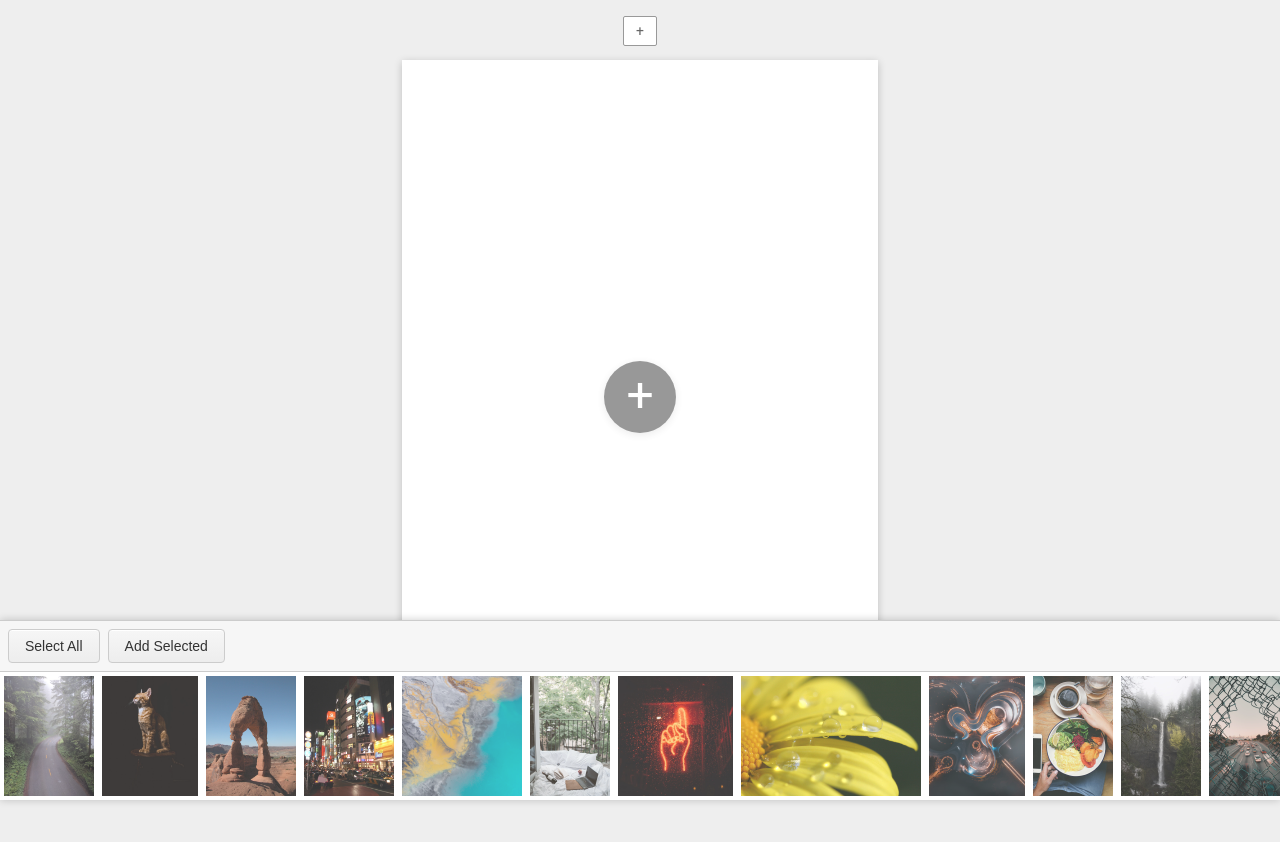
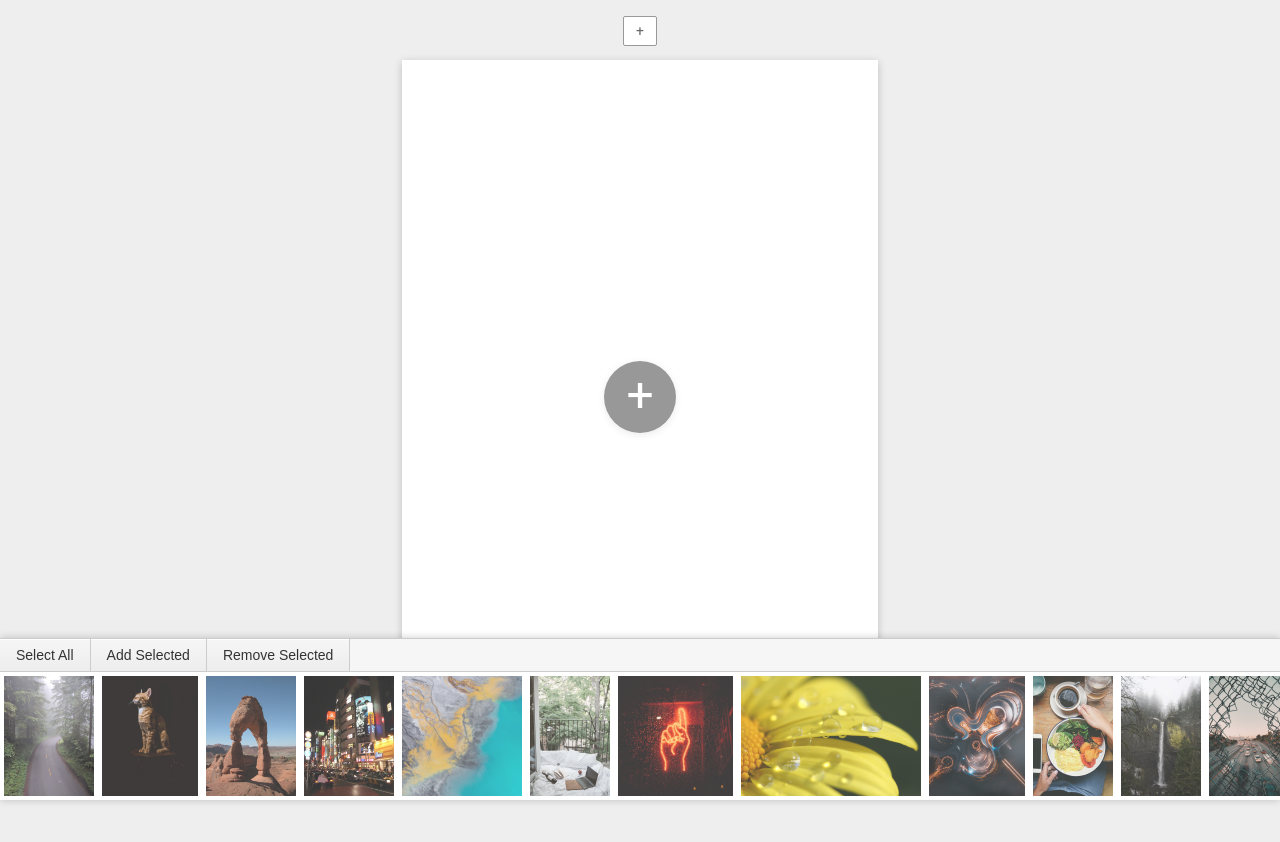
Before and after one commit to oWeRQ/quick-book, a Vue app: page / in a window 1280 px wide. Shown: the top 842 px of the page. Before the commit the page ends 800 px from the top, so only its background shows below. Built offline with nearby package versions, Linux system fonts and the light colour scheme.

Commit message:
update buffer

```diff
--- a/src/components/ImagesBuffer.vue
+++ b/src/components/ImagesBuffer.vue
@@ -3,6 +3,7 @@
     <div class="actions">
       <button @click="selectAll">Select All</button>
       <button @click="add">Add Selected</button>
+      <button @click="remove">Remove Selected</button>
     </div>
     <div class="list">
       <img v-for="image in images" :key="image.src" :src="image.src" @click="select(image)" :class="{image: true, selected: value.includes(image)}">
@@ -46,6 +47,14 @@
         })).sort(() => Math.random() - 0.5),
       };
     },
+    watch: {
+      value(newValue, oldValue) {
+        const added = newValue.filter((im) => !this.images.includes(im));
+        const removed = oldValue.filter((im) => !newValue.includes(im));
+
+        this.images = this.images.filter((im) => !removed.includes(im)).concat(added);
+      },
+    },
     methods: {
       selectAll() {
         if (this.images.length === this.value.length) {
@@ -64,6 +73,10 @@
       add() {
         this.images = this.images.filter((im) => !this.value.includes(im));
         this.$emit('add', this.value);
+        this.$emit('input', []);
+      },
+      remove() {
+        this.images = this.images.filter((im) => !this.value.includes(im));
       },
     },
   }
@@ -80,17 +93,16 @@
     box-shadow: 0 0 8px rgba(0, 0, 0, .2);
   }
   .actions {
-    padding: 8px;
+    display: flex;
     border-bottom: 1px solid #ccc;
   }
   .actions button {
-    margin-right: 8px;
     padding: 8px 16px;
     font-size: 14px;
     color: #333;
     background: linear-gradient(to bottom, #f6f6f6, #ededed);
-    border: 1px solid #ccc;
-    border-radius: 4px;
+    border: none;
+    border-right: 1px solid #ccc;
     box-shadow: inset 0 1px 0 white;
   }
   .list {
--- a/src/components/Pages.vue
+++ b/src/components/Pages.vue
@@ -142,6 +142,9 @@
 </script>
 
 <style scoped>
+  .pages {
+    margin-bottom: 220px;
+  }
   .book {
     display: flex;
     justify-content: center;
```
